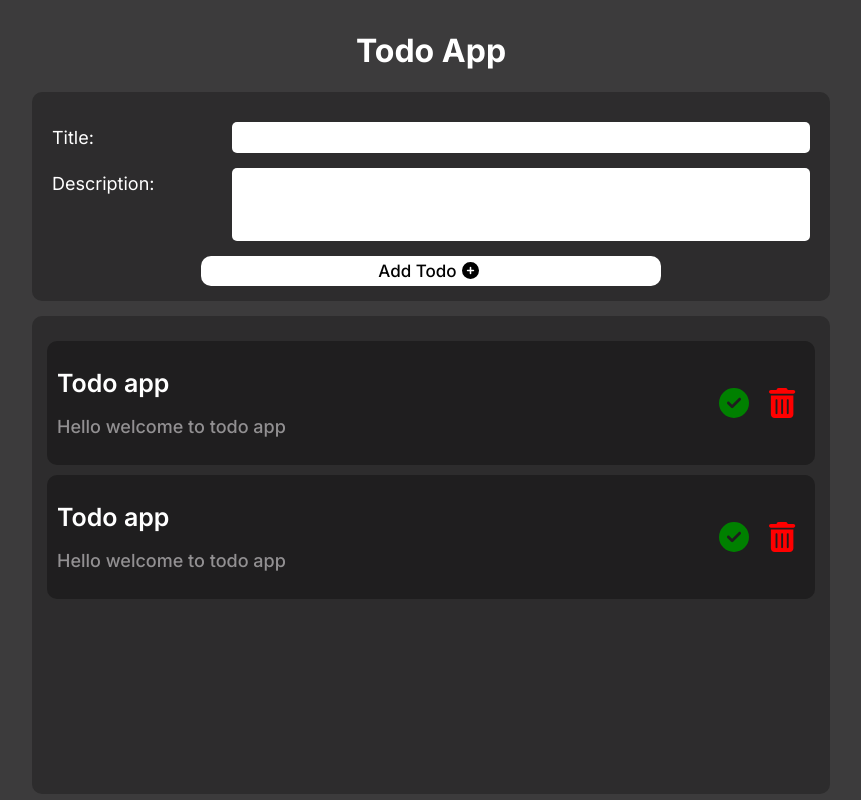
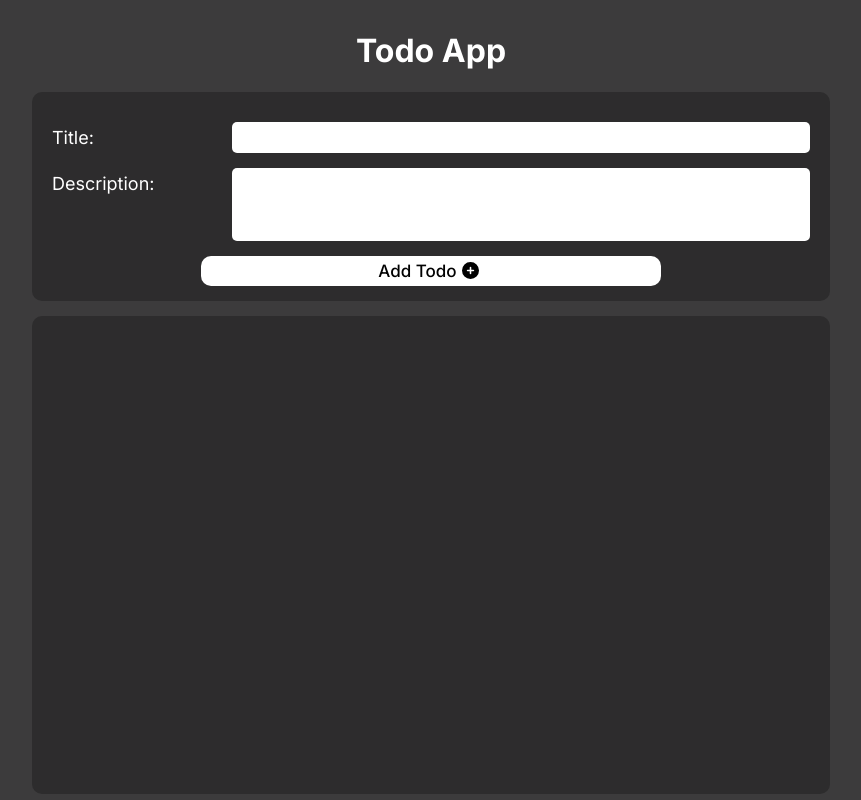
Before and after one commit to tasin000/todo-app-reactjs, a React (Create React App) app: page / in a window 1280 px wide. Shown: the whole page, without its empty margins (209-1070 px from the left). Built offline with nearby package versions, Linux system fonts and the light colour scheme.

Commit message:
Complete UI

```diff
--- a/src/components/Todo/Todo.js
+++ b/src/components/Todo/Todo.js
@@ -4,13 +4,11 @@ import React from 'react';
 import './Todo.css';
 
 const Todo = () => {
-     // const { title, desc } = todoDetail;
-
      return (
           <div className='todo'>
                <div className="todo-details">
-                    <p className='todo-title'>Todo app</p>
-                    <p className='todo-desc'>Hello welcome to todo app</p>
+                    <p className='todo-title'></p>
+                    <p className='todo-desc'></p>
                </div>
 
                <div className="icons">
--- a/src/components/TodoInfo/TodoInfo.js
+++ b/src/components/TodoInfo/TodoInfo.js
@@ -5,6 +5,7 @@ import './TodoInfo.css';
 
 const TodoInfo = () => {
      return (
+          <form action="">
                <div className='form-container'>
                     <div className="input-group">
                          <div className="form-control">
@@ -23,6 +24,7 @@ const TodoInfo = () => {
                          <FontAwesomeIcon icon={faPlusCircle} />
                     </button>
                </div>
+          </form>
      );
 };
 
--- a/src/components/Todos/Todos.js
+++ b/src/components/Todos/Todos.js
@@ -1,12 +1,10 @@
 import React from 'react';
-import Todo from '../Todo/Todo';
 import './Todos.css';
 
 const Todos = () => {
      return (
           <div className='todos-container'>
-               <Todo />
-               <Todo />
+
           </div>
      );
 };
```
Lines whose indentation alone changed are shown as unchanged.
